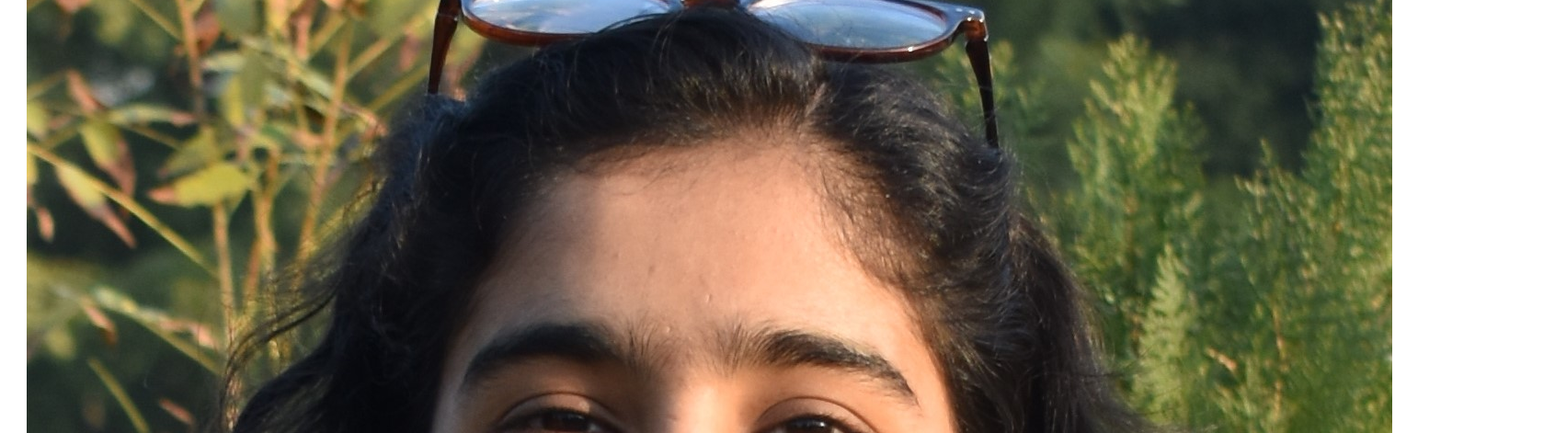
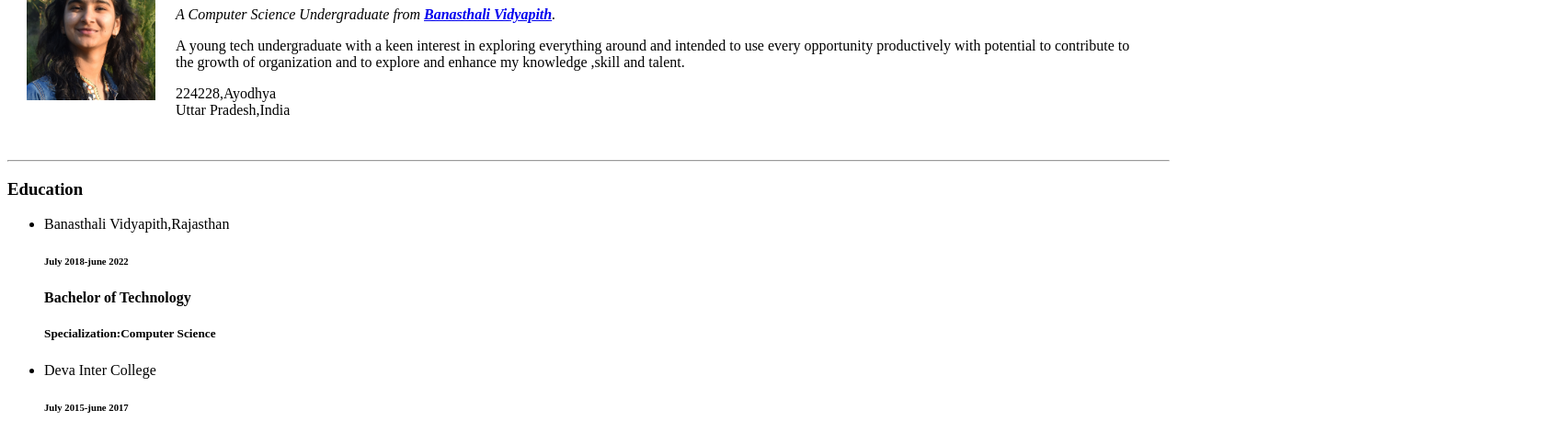
Before and after one commit to VaishnaviPandey/cv, a plain HTML site: page index.html in a window 1280 px wide. Shown: the part 102-573 px from the top of the page at 92% size, 1691 px wide, since content can reach past the window. Drawn offline with Linux system fonts and the light colour scheme.

Commit message:
Update index.html

```diff
--- a/index.html
+++ b/index.html
@@ -9,7 +9,7 @@
 <body>
   <table cellspacing="20">
     <tr>
-      <td><img src="mypicture.jpg" alt="Display Picture" /></td>
+      <td><img src="mypicture.jpg" alt="Display Picture" width="140" height="150" /></td>
       <td>
         <h1>Vaishnavi Pandey</h1>
         <p><em>A Computer Science Undergraduate from <strong><a href="http://www.banasthali.org/banasthali/wcms/en/home/">Banasthali Vidyapith</a></strong>.</em></p>
```
